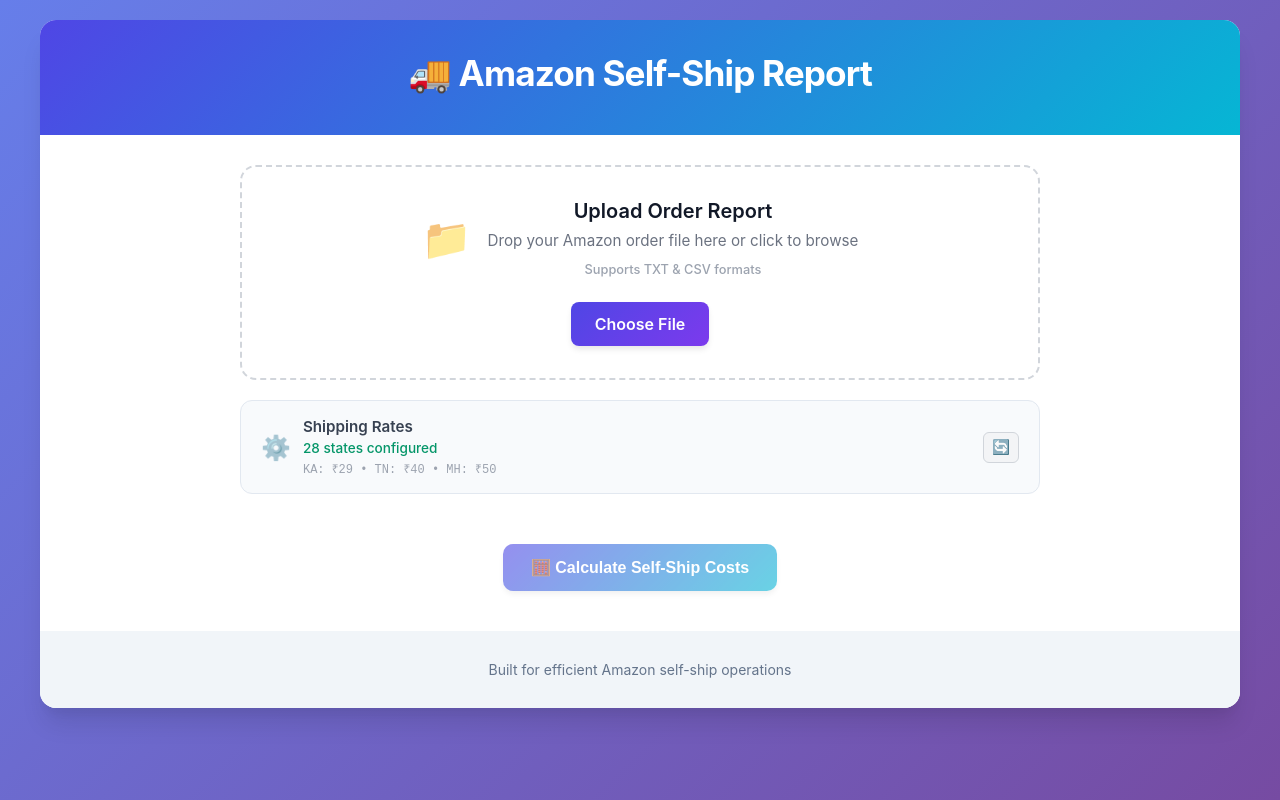
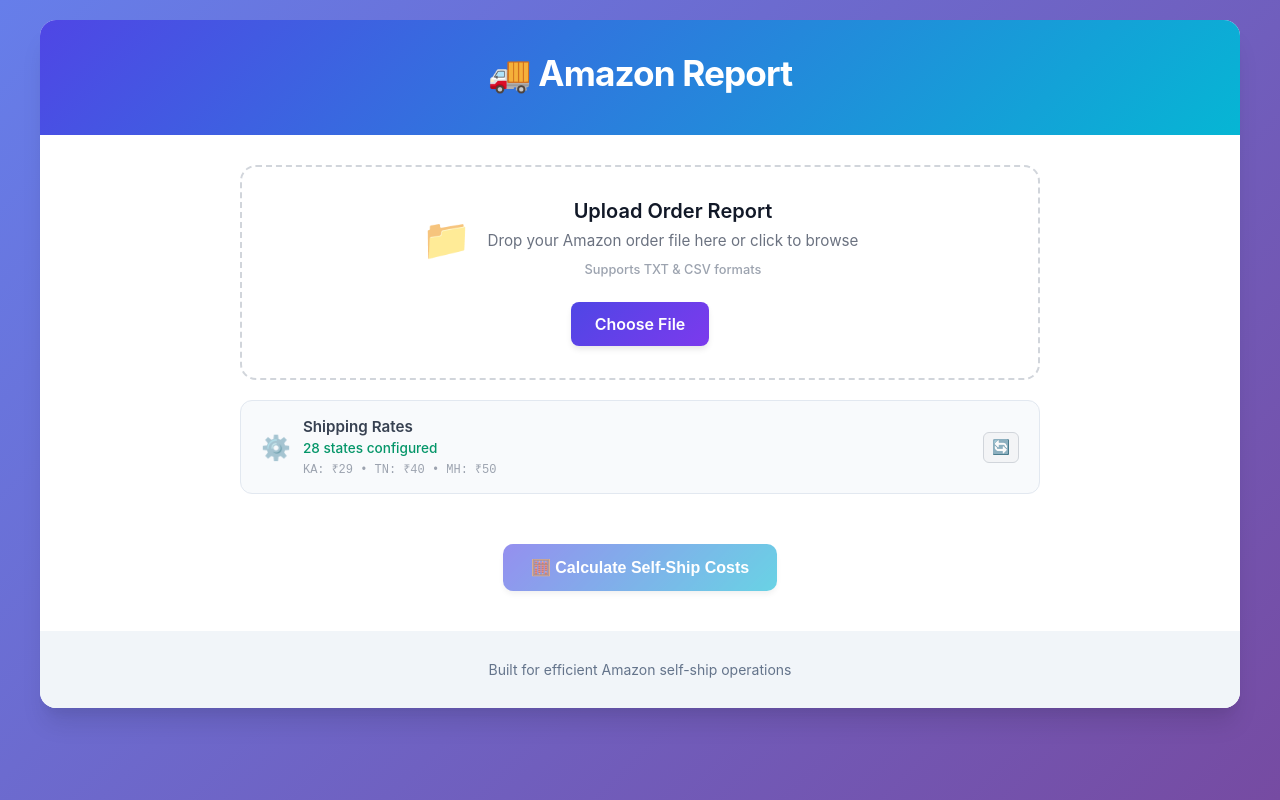
Before and after one commit to meetkarthiksv89/amazon-sales-ship-report, a React (Create React App) app: page / in a window 1280 px wide. Built offline with nearby package versions, Linux system fonts and the light colour scheme.

Commit message:
Simplify titles: Amazon Report, Self-Ship, Product Sales

```diff
--- a/src/App.js
+++ b/src/App.js
@@ -368,7 +368,7 @@
     <div className="app">
       <div className="container">
         <header className="header">
-          <h1>🚚 Amazon Self-Ship Report</h1>
+          <h1>🚚 Amazon Report</h1>
         </header>
 
         {error && (
@@ -482,7 +482,7 @@
         {results.length > 0 && (
           <div className="results-section">
             <div className="results-header">
-              <h2>📊 Self-Ship Calculation Results</h2>
+              <h2>📊 Self-Ship</h2>
               <div className="results-actions">
                 <input
                   type="file"
@@ -576,7 +576,7 @@
         {productSalesData.length > 0 && (
           <div className="results-section">
             <div className="results-header">
-              <h2>📈 Product Sales by Variant (Excluding Cancelled Orders)</h2>
+                             <h2>📈 Product Sales</h2>
             </div>
 
             <div className="summary">
```
